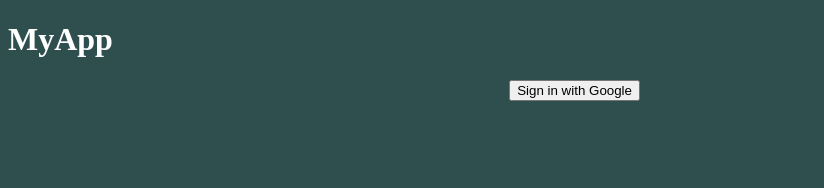
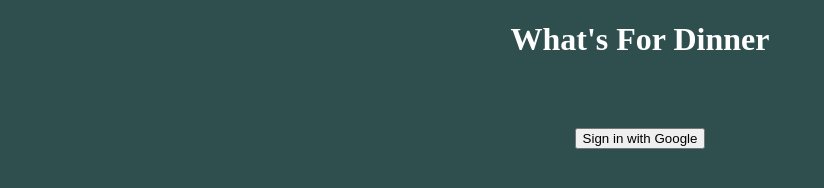
Before and after one commit to mstroner20/RecipeSearch, a website: page public/index.html in a window 1280 px wide. Shown: the whole page, without its empty margins (0-824 px from the left). Drawn offline with Linux system fonts and the light colour scheme; some packages are replaced by stand-ins of ours; no server answers.

Commit message:
Added styles for not logged in
-Not logged in page changed.
-added recipe button for later

```diff
--- /dev/null
+++ b/package.json
@@ -0,0 +1,5 @@
+{
+  "dependencies": {
+    "firebase": "^8.2.2"
+  }
+}
--- a/public/index.html
+++ b/public/index.html
@@ -42,18 +42,20 @@
 
 </head>
 <body>
-    <h1>MyApp</h1>
-    <div class>
+    <h1>What's For Dinner</h1>
+    <div class="SignedOut">
         <section id="whenSignedOut">
-            <button id="signInBtn">Sign in with Google</button>
+            <button id="signInBtn" hidden = "false">Sign in with Google</button>
         </section>
     </div>
 
 
     <section id="whenSignedIn" hidden = "true">
-        <div id = "userDetails"></div>
-        <button id="signOutBtn">Sign Out</button><br>
-        <br>
+
+        <div class = "signOutButton">
+        <button id="signOutBtn">Sign Out</button>
+        </div>
+
         <input type="number" id = "quant" min = "1" max="100" value = "1">
         <input type="text" id="itemTB">
         <button id=addItem>Add Item</button>
@@ -61,11 +63,13 @@
         <h3>Items:</h3>
 
 
-        <ul id="thingsList">
+        <ul id="thingsList"></ul>
 
-        </ul>
 
     </section>
+    <br>
+    <br>
+    <button id="recipesBttn" hidden="true">Recipes</button>
 
 </body>
 </html>
--- a/public/styles.css
+++ b/public/styles.css
@@ -3,9 +3,15 @@ html{
     background-color: darkslategrey;
 }
 
+h1{
+    position: relative;
+    text-align: center;
+}
+
 #whenSignedOut{
-    display: flex;
-    justify-content: right;
-    text-align: right;
-    margin-right: 50%;
+    position: relative;
+    text-align: center;
+
+
+    margin-top: 70px;
 }
```
Also changed, not shown: 1 other file.
